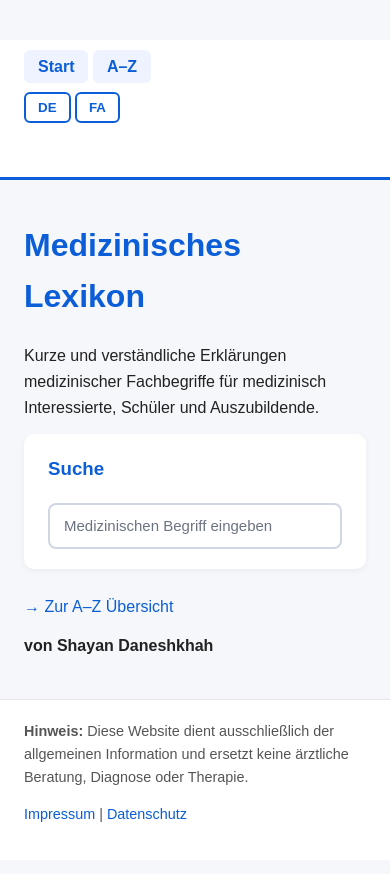
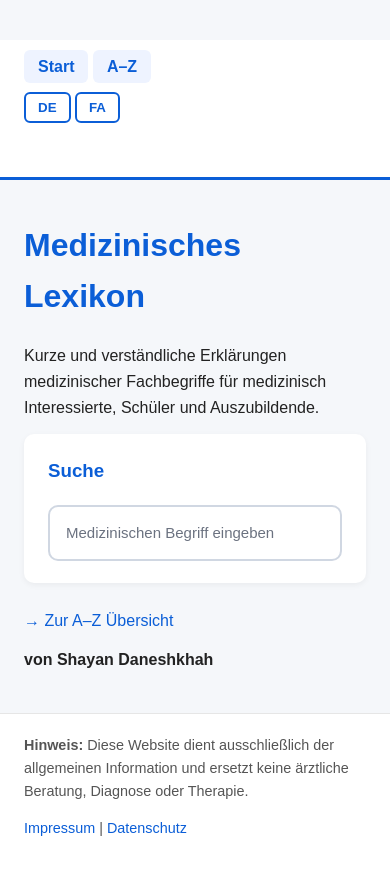
Before and after one commit to med-shayan/med-shayan, a plain HTML site: page index.html in a window 390 px wide. Drawn offline with Linux system fonts and the light colour scheme.

Commit message:
Update style.css

```diff
--- a/style.css
+++ b/style.css
@@ -26,30 +26,6 @@ a:hover {
 h1, h2, h3 {
   color: #0b5ed7;
   margin-top: 0;
-}
-
-/* =========================
-   SEARCH (STARTSEITE)
-========================= */
-
-.search-input {
-  width: 100%;
-  max-width: 600px;
-  padding: 12px 14px;
-  font-size: 16px;
-  border-radius: 8px;
-  border: 2px solid #d0d7e2;
-  outline: none;
-  box-sizing: border-box;
-}
-
-.search-input::placeholder {
-  color: #6b7280;
-  font-size: 15px;
-}
-
-.search-input:focus {
-  border-color: #0b5ed7;
 }
 
 /* =========================
@@ -121,10 +97,45 @@ h1, h2, h3 {
 
 .section {
   background: #ffffff;
-  padding: 20px 24px;
+  padding: 22px 24px;
   border-radius: 10px;
   margin-bottom: 25px;
   box-shadow: 0 2px 6px rgba(0,0,0,0.05);
+}
+
+/* =========================
+   SEARCH (STARTSEITE) – FIX
+========================= */
+
+.search-input {
+  width: 100%;
+  max-width: 600px;
+
+  /* 🔒 iOS-FIX */
+  height: 52px;
+  line-height: 52px;
+  font-size: 16px;
+
+  padding: 0 16px;
+
+  border-radius: 10px;
+  border: 2px solid #d0d7e2;
+  outline: none;
+
+  background-color: #ffffff;
+
+  appearance: none;
+  -webkit-appearance: none;
+}
+
+.search-input::placeholder {
+  color: #6b7280;
+  font-size: 15px;
+  line-height: normal;
+}
+
+.search-input:focus {
+  border-color: #0b5ed7;
 }
 
 /* =========================
@@ -150,15 +161,15 @@ ul li {
 
 .az-list p,
 #kategorie-liste p {
-  margin: 8px 0;
+  margin: 10px 0;
 }
 
 .az-list a,
 #kategorie-liste a {
   display: inline-block;
-  padding: 6px 10px;
+  padding: 8px 12px;
   background: #eef3ff;
-  border-radius: 6px;
+  border-radius: 8px;
   font-weight: 500;
 }
 
@@ -174,8 +185,8 @@ ul li {
 ========================= */
 
 #footer {
+  background: #ffffff;
   border-top: 1px solid #e6e6e6;
-  background: #ffffff;
   margin-top: 40px;
 }
 
@@ -189,13 +200,6 @@ ul li {
 
 #footer [dir="rtl"] {
   text-align: right;
-}
-
-/* Footer-Inhalt sauber zentrieren */
-#footer .footer-inner {
-  max-width: 1000px;
-  margin: 0 auto;
-  padding: 20px 24px;
 }
 
 /* =========================
@@ -212,4 +216,10 @@ ul li {
   .nav-area nav {
     flex-wrap: wrap;
   }
+
+  .search-input {
+    height: 56px;
+    line-height: 56px;
+    font-size: 16px;
+  }
 }
```
